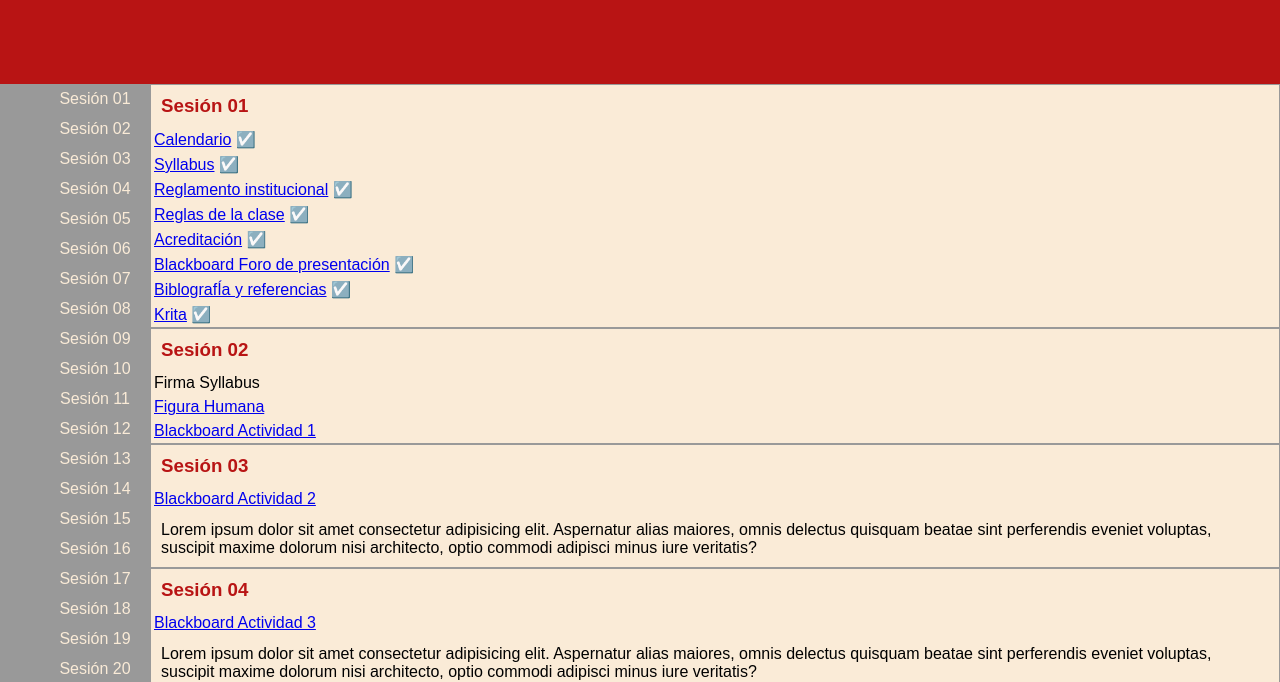
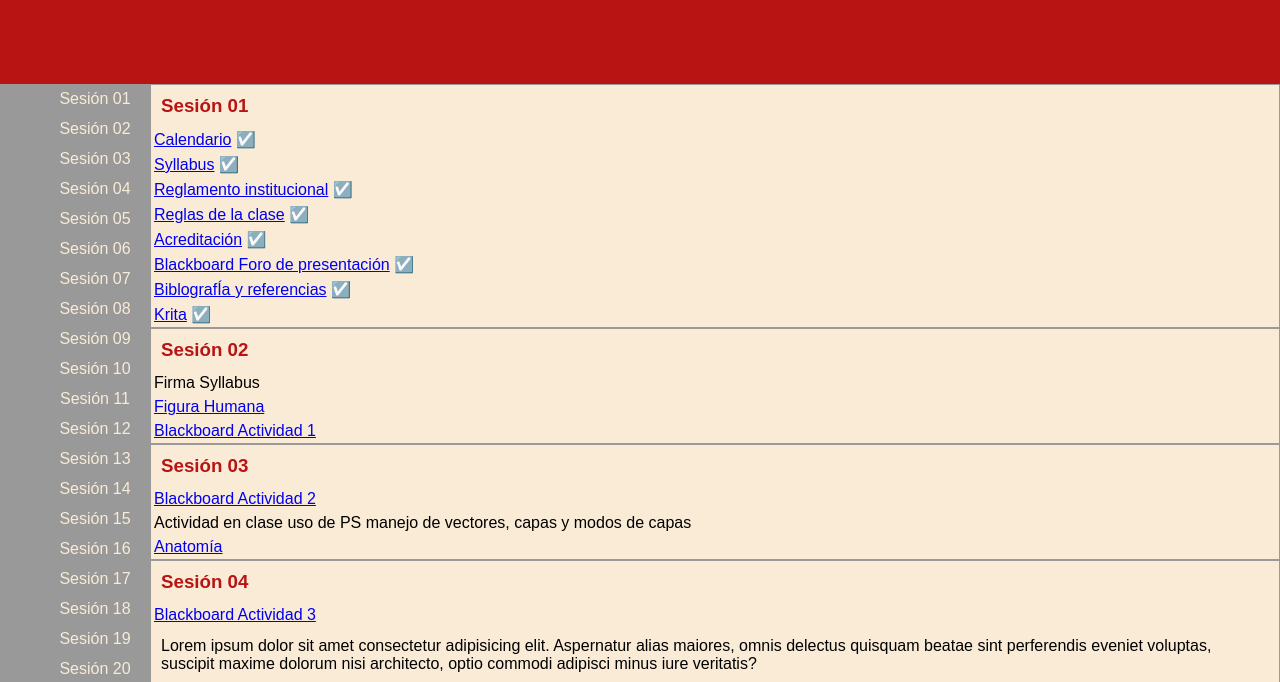
Before and after one commit to beztao01/antropometria, a plain HTML site: page index.html in a window 1280 px wide. Shown: the part 116-798 px from the top of the page. Drawn offline with Linux system fonts and the light colour scheme.

Commit message:
add sesion 03

```diff
--- a/index.html
+++ b/index.html
@@ -66,8 +66,10 @@
                     <h3>Sesión 03</h3>
                     <ul>
                         <li><a href="https://uvmonline.blackboard.com/webapps/login/">Blackboard Actividad 2 </a></li>
+                        <li>Actividad en clase uso de PS manejo de vectores, capas y modos de capas
+                         <li><a href="https://sketchfab.com/3d-models/l6dlc-513cdad2f7484e33911b5e7c6f325783" target="_blank" rel="noopener noreferrer">Anatomía</a></li>
+                        </li>
                     </ul>
-                    <p>Lorem ipsum dolor sit amet consectetur adipisicing elit. Aspernatur alias maiores, omnis delectus quisquam beatae sint perferendis eveniet voluptas, suscipit maxime dolorum nisi architecto, optio commodi adipisci minus iure veritatis?</p>
                 </section>
                 <section>
                     <h3>Sesión 04</h3>
```
